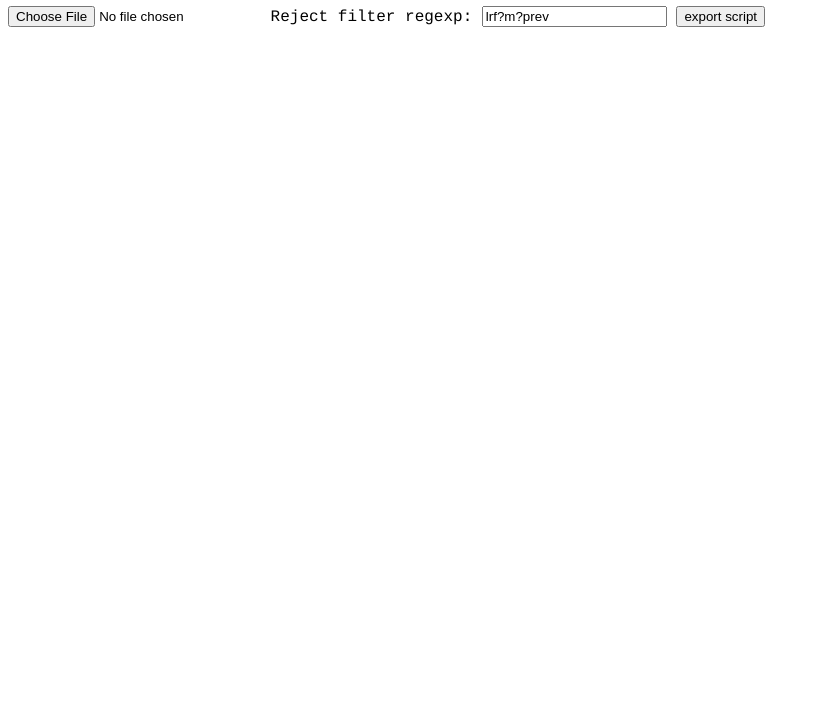
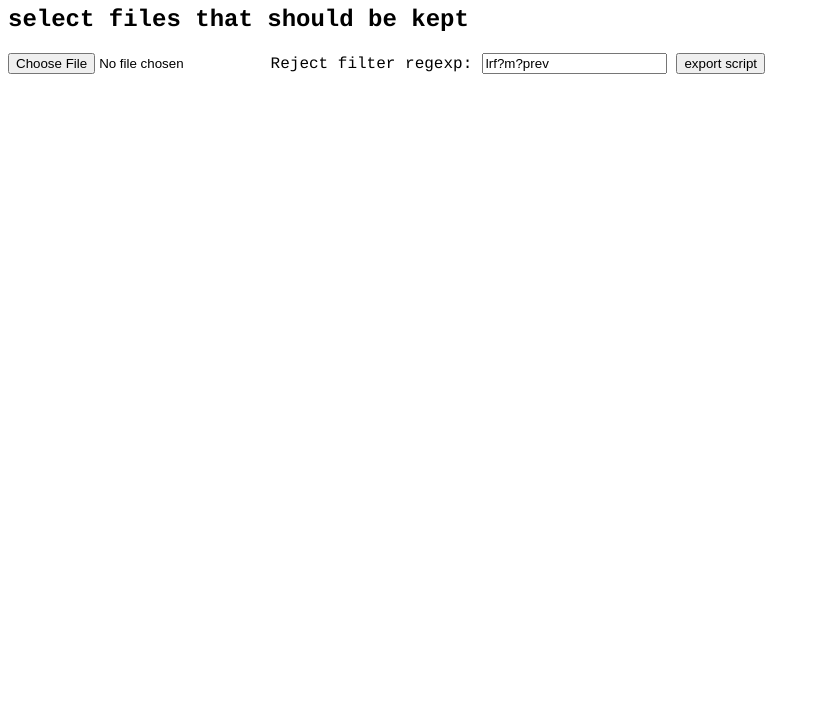
Before and after one commit to padenot/dupdup, a plain HTML site: page index.html in a window 1280 px wide. Shown: the part 74-800 px from the top of the page, without its empty margins (0-820 px from the left). Drawn offline with Linux system fonts and the light colour scheme.

Commit message:
Improve html app

```diff
--- a/index.html
+++ b/index.html
@@ -18,6 +18,7 @@ li {
 </head>
 <body>
 <h1>dupdup</h1>
+<h2>select files that <strong>should be kept</strong></h2>
 <input type=file id=picker></input>
 Reject filter regexp:
 <input type=text id=filter value="lrf?m?prev"></input>
```
